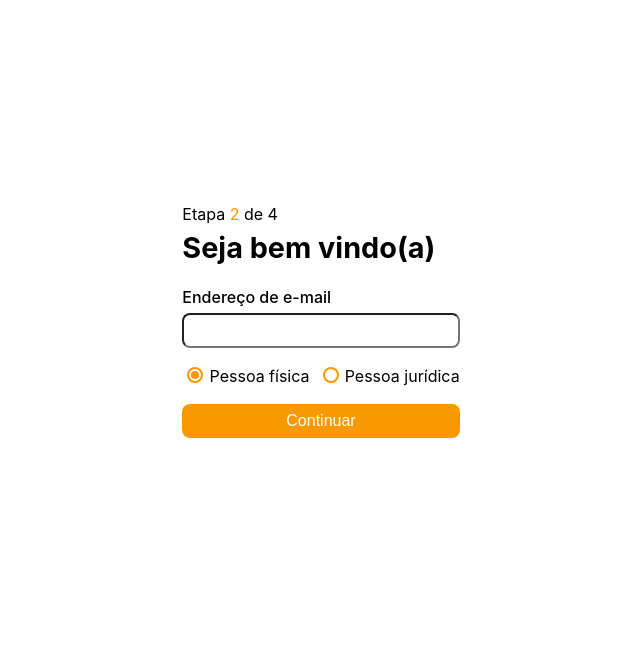
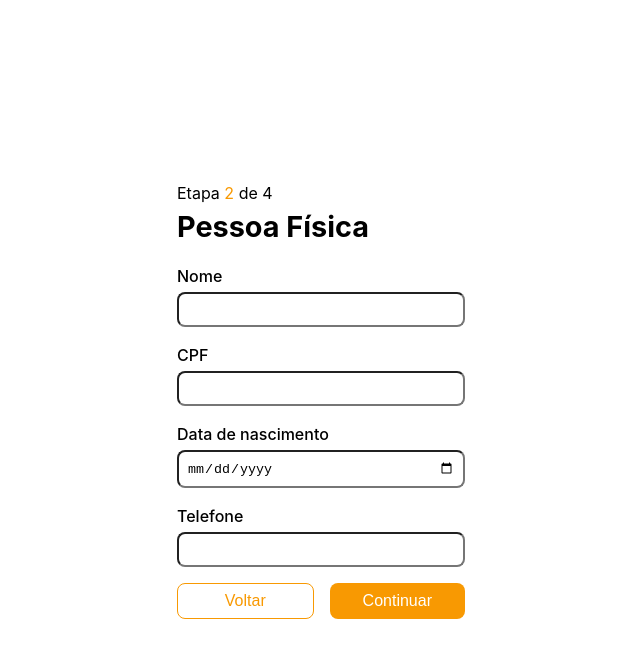
Before and after one commit to lucasmendes21/desafio-mb, a Vue app in the folder client/: page / in a window 1280 px wide. Both pictures are taken after a click on the button "Continuar". Shown: the top 658 px of the page, without its empty margins (319-959 px from the left). Built offline with nearby package versions, Linux system fonts and the light colour scheme.

Commit message:
feat: implement multi-step registration process with new components and state management

```diff
--- a/client/src/App.vue
+++ b/client/src/App.vue
@@ -16,13 +16,17 @@ import Registration from "./views/Registration/index.vue";
   flex-direction: column;
   align-items: center;
   justify-content: center;
-  height: 80vh;
-  width: 100vw;
+  min-height: 100vh;
+  width: 100%;
+  padding: 1rem;
+  box-sizing: border-box;
 }
 
 .app .content {
+  width: 100%;
   max-width: var(--max-width-xs);
   margin: 0 auto;
-  padding: 0 1.5rem;
+  padding: 0 1rem;
+  box-sizing: border-box;
 }
 </style>
--- /dev/null
+++ b/client/src/components/ContentBlock.vue
@@ -0,0 +1,40 @@
+<template>
+  <div class="content-form-block">
+    <Header :title="title" :stepper="currentStep" />
+
+    <slot name="form" />
+
+    <div class="content-form-block-actions">
+      <slot name="actions" />
+    </div>
+  </div>
+</template>
+
+<script setup>
+import Header from "./Header.vue";
+import { currentStep } from "../state/registration";
+
+const props = defineProps({
+  title: {
+    type: String,
+    required: true,
+  },
+});
+</script>
+
+<style scoped>
+.content-form-block {
+  display: flex;
+  flex-direction: column;
+  align-items: start;
+  justify-content: stretch;
+  gap: 1rem;
+  width: 100%;
+}
+
+.content-form-block-actions {
+  display: flex;
+  gap: 1rem;
+  width: 100%;
+}
+</style>
--- a/client/src/components/Header.vue
+++ b/client/src/components/Header.vue
@@ -24,10 +24,15 @@ const props = defineProps({
 </script>
 
 <style scoped>
+.header {
+  margin-bottom: 0px;
+}
+
 .header-title {
   font-size: 1.8rem;
   font-weight: 700;
   margin: 0;
+  word-wrap: break-word;
 }
 
 .header-stepper-active {
--- a/client/src/composables/registration.js
+++ /dev/null
@@ -1,38 +0,0 @@
-import { ref } from "vue";
-
-export const useRegistration = () => {
-  const currentStep = ref(1);
-  const email = ref("");
-  const personType = ref("fisica");
-
-  const items = [
-    { label: "Pessoa física", value: "fisica" },
-    { label: "Pessoa jurídica", value: "juridica" },
-  ];
-
-  const nextStep = () => {
-    if (currentStep.value < 4) {
-      currentStep.value++;
-    }
-  };
-
-  const previousStep = () => {
-    if (currentStep.value > 1) {
-      currentStep.value--;
-    }
-  };
-
-  const clearForm = () => {
-    email.value = "";
-  };
-
-  return {
-    currentStep,
-    email,
-    personType,
-    items,
-    nextStep,
-    previousStep,
-    clearForm
-  };
-};
--- /dev/null
+++ b/client/src/state/registration.js
@@ -0,0 +1,34 @@
+import { ref } from "vue";
+
+export const currentStep = ref(1);
+export const email = ref("");
+export const personType = ref("fisica");
+export const name = ref("");
+export const companyName = ref("");
+export const cpf = ref("");
+export const cnpj = ref("");
+export const birthDate = ref("");
+export const phone = ref("");
+export const companyOpeningDate = ref("");
+export const password = ref("");
+
+export const nextStep = () => {
+  if (currentStep.value < 4) {
+    currentStep.value++;
+  }
+};
+
+export const previousStep = () => {
+  if (currentStep.value > 1) {
+    currentStep.value--;
+  }
+};
+
+export const clearForm = () => {
+  email.value = "";
+};
+
+export const items = [
+  { label: "Pessoa física", value: "fisica" },
+  { label: "Pessoa jurídica", value: "juridica" },
+]
--- a/client/src/style.css
+++ b/client/src/style.css
@@ -25,8 +25,13 @@
   --container-max-width: var(--max-width-7xl);
 }
 
+* {
+  box-sizing: border-box;
+}
+
 body {
   margin: 0;
   padding: 0;
   box-sizing: border-box;
+  overflow-x: hidden;
 }
--- a/client/src/views/Registration/Steps/AccessPassword.vue
+++ b/client/src/views/Registration/Steps/AccessPassword.vue
@@ -0,0 +1,24 @@
+<template>
+  <ContentBlock title="Senha de acesso">
+    <template #form>
+      <FieldText
+        id="password"
+        label="Sua senha"
+        type="password"
+        v-model:value="password"
+      />
+    </template>
+
+    <template #actions>
+      <ActionButton label="Voltar" severity="secondary" @click="previousStep" />
+      <ActionButton label="Continuar" @click="nextStep" />
+    </template>
+  </ContentBlock>
+</template>
+
+<script setup>
+import ContentBlock from "../../../components/ContentBlock.vue";
+import FieldText from "../../../components/FormFields/FieldText.vue";
+import ActionButton from "../../../components/FormFields/ActionButton.vue";
+import { password, previousStep, nextStep } from "../../../state/registration";
+</script>
--- a/client/src/views/Registration/Steps/LegalPerson.vue
+++ b/client/src/views/Registration/Steps/LegalPerson.vue
@@ -0,0 +1,44 @@
+<template>
+  <ContentBlock title="Pessoa Jurídica">
+    <template #form>
+      <FieldText
+        id="companyName"
+        label="Razão social"
+        type="text"
+        v-model:value="companyName"
+      />
+      <FieldText id="cnpj" label="CNPJ" type="text" v-model:value="cnpj" />
+      <FieldText
+        id="companyOpeningDate"
+        label="Data de abertura"
+        type="date"
+        v-model:value="companyOpeningDate"
+      />
+      <FieldText
+        id="phone"
+        label="Telefone"
+        type="text"
+        v-model:value="phone"
+      />
+    </template>
+
+    <template #actions>
+      <ActionButton label="Voltar" severity="secondary" @click="previousStep" />
+      <ActionButton label="Continuar" @click="nextStep" />
+    </template>
+  </ContentBlock>
+</template>
+
+<script setup>
+import ContentBlock from "../../../components/ContentBlock.vue";
+import FieldText from "../../../components/FormFields/FieldText.vue";
+import ActionButton from "../../../components/FormFields/ActionButton.vue";
+import {
+  companyName,
+  cnpj,
+  phone,
+  companyOpeningDate,
+  previousStep,
+  nextStep,
+} from "../../../state/registration";
+</script>
--- a/client/src/views/Registration/Steps/NaturalPerson.vue
+++ b/client/src/views/Registration/Steps/NaturalPerson.vue
@@ -0,0 +1,39 @@
+<template>
+  <ContentBlock title="Pessoa Física">
+    <template #form>
+      <FieldText id="name" label="Nome" type="text" v-model:value="name" />
+      <FieldText id="cpf" label="CPF" type="text" v-model:value="cpf" />
+      <FieldText
+        id="birthDate"
+        label="Data de nascimento"
+        type="date"
+        v-model:value="birthDate"
+      />
+      <FieldText
+        id="phone"
+        label="Telefone"
+        type="text"
+        v-model:value="phone"
+      />
+    </template>
+
+    <template #actions>
+      <ActionButton label="Voltar" severity="secondary" @click="previousStep" />
+      <ActionButton label="Continuar" @click="nextStep" />
+    </template>
+  </ContentBlock>
+</template>
+
+<script setup>
+import ContentBlock from "../../../components/ContentBlock.vue";
+import FieldText from "../../../components/FormFields/FieldText.vue";
+import ActionButton from "../../../components/FormFields/ActionButton.vue";
+import {
+  name,
+  cpf,
+  birthDate,
+  phone,
+  previousStep,
+  nextStep,
+} from "../../../state/registration";
+</script>
--- a/client/src/views/Registration/Steps/ReviewInformation.vue
+++ b/client/src/views/Registration/Steps/ReviewInformation.vue
@@ -0,0 +1,56 @@
+<template>
+  <ContentBlock title="Revise suas informações">
+    <template #form>
+      <FieldText
+        id="email"
+        label="Endereço de e-mail"
+        type="email"
+        v-model:value="email"
+      />
+      <FieldText id="name" label="Nome" type="text" v-model:value="name" />
+      <FieldText id="cpf" label="CPF" type="text" v-model:value="cpf" />
+      <FieldText
+        id="birthDate"
+        label="Data de nascimento"
+        type="date"
+        v-model:value="birthDate"
+      />
+      <FieldText
+        id="phone"
+        label="Telefone"
+        type="text"
+        v-model:value="phone"
+      />
+      <FieldText
+        id="password"
+        label="Sua senha"
+        type="password"
+        v-model:value="password"
+      />
+    </template>
+
+    <template #actions>
+      <ActionButton label="Voltar" severity="secondary" @click="previousStep" />
+      <ActionButton label="Cadastrar" @click="handleCreateUser" />
+    </template>
+  </ContentBlock>
+</template>
+
+<script setup>
+import ContentBlock from "../../../components/ContentBlock.vue";
+import ActionButton from "../../../components/FormFields/ActionButton.vue";
+import FieldText from "../../../components/FormFields/FieldText.vue";
+import {
+  previousStep,
+  email,
+  name,
+  cpf,
+  birthDate,
+  phone,
+  password,
+} from "../../../state/registration";
+
+const handleCreateUser = () => {
+  console.log("create user");
+};
+</script>
--- a/client/src/views/Registration/Steps/Welcome.vue
+++ b/client/src/views/Registration/Steps/Welcome.vue
@@ -1,6 +1,6 @@
 <template>
-  <div class="welcome-step">
-    <Header title="Seja bem vindo(a)" :stepper="currentStep" />
+  <ContentBlock title="Seja bem vindo(a)">
+    <template #form>
       <FieldText
         id="email"
         label="Endereço de e-mail"
@@ -8,30 +8,23 @@
         v-model:value="email"
       />
       <RadioButton id="radio" :items="items" v-model:value="personType" />
-    <ActionButton label="Continuar" @click="handleNextStep" />
-  </div>
+    </template>
+
+    <template #actions>
+      <ActionButton label="Continuar" @click="nextStep" />
+    </template>
+  </ContentBlock>
 </template>
 
 <script setup>
-import { useRegistration } from "../../../composables/registration";
-import Header from "../../../components/Header.vue";
+import {
+  email,
+  personType,
+  items,
+  nextStep,
+} from "../../../state/registration";
+import ContentBlock from "../../../components/ContentBlock.vue";
 import FieldText from "../../../components/FormFields/FieldText.vue";
 import RadioButton from "../../../components/FormFields/RadioButton.vue";
 import ActionButton from "../../../components/FormFields/ActionButton.vue";
-
-const { currentStep, email, personType, items, nextStep } = useRegistration();
-
-const handleNextStep = () => {
-  nextStep();
-};
 </script>
-
-<style scoped>
-.welcome-step {
-  display: flex;
-  flex-direction: column;
-  align-items: start;
-  justify-content: center;
-  gap: 1rem;
-}
-</style>
--- a/client/src/views/Registration/index.vue
+++ b/client/src/views/Registration/index.vue
@@ -1,9 +1,39 @@
 <template>
-  <WelcomeStep />
+  <WelcomeStep v-if="isWelcomeStep" />
+  <NaturalPersonStep v-if="isNaturalPerson" />
+  <LegalPersonStep v-if="isLegalPerson" />
+  <AccessPasswordStep v-if="isAccessPassword" />
+  <ReviewInformationStep v-if="isReviewInformation" />
 </template>
 
 <script setup>
+import { computed } from "vue";
 import WelcomeStep from "./Steps/Welcome.vue";
+import NaturalPersonStep from "./Steps/NaturalPerson.vue";
+import LegalPersonStep from "./Steps/LegalPerson.vue";
+import AccessPasswordStep from "./Steps/AccessPassword.vue";
+import ReviewInformationStep from "./Steps/ReviewInformation.vue";
+import { currentStep, personType } from "../../state/registration";
+
+const isNaturalPerson = computed(() => {
+  return currentStep.value === 2 && personType.value === "fisica";
+});
+
+const isLegalPerson = computed(() => {
+  return currentStep.value === 2 && personType.value === "juridica";
+});
+
+const isAccessPassword = computed(() => {
+  return currentStep.value === 3;
+});
+
+const isWelcomeStep = computed(() => {
+  return currentStep.value === 1;
+});
+
+const isReviewInformation = computed(() => {
+  return currentStep.value === 4;
+});
 </script>
 
 <style scoped></style>
```
Lines whose indentation alone changed are shown as unchanged.
